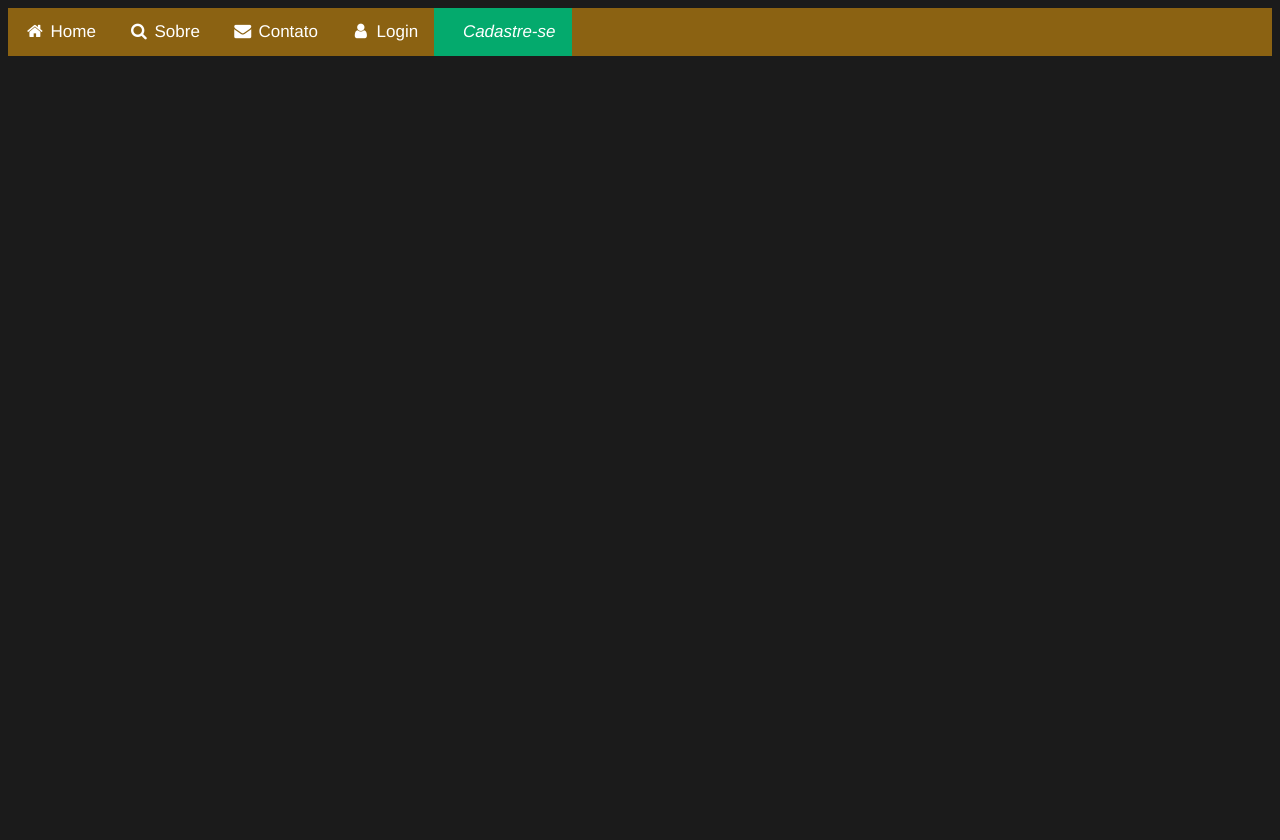
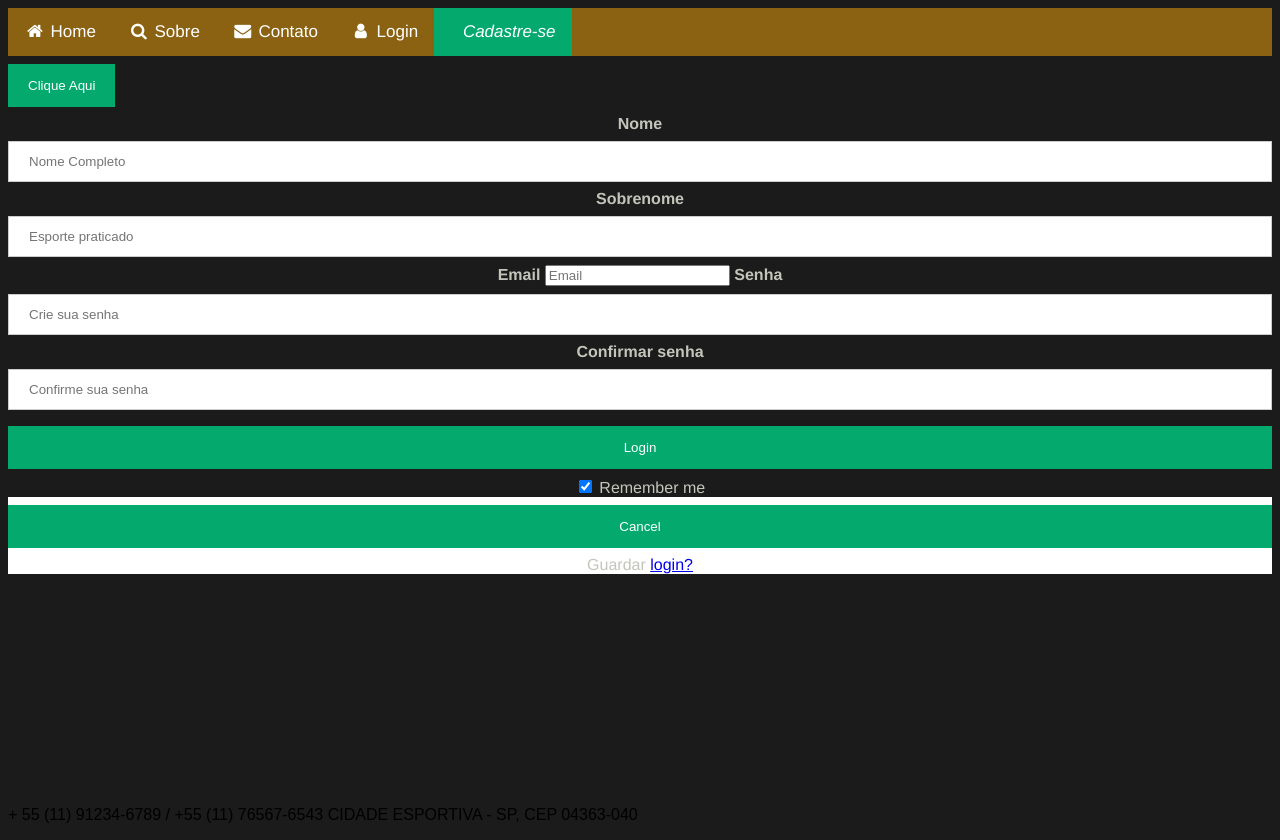
Before and after one commit to rodrigo3299/ProjetoFF, a website: page Cadastre-se.html in a window 1280 px wide. Before the commit the page ends 800 px from the top, so only its background shows below. Drawn offline with Linux system fonts and the light colour scheme.

Commit message:
Future fest 27/10 pt.2

```diff
--- a/Cadastre-se.html
+++ b/Cadastre-se.html
@@ -15,5 +15,76 @@
         <a href="Login.html"><i class="fa fa-fw fa-user"></i> Login</a>
         <a class="active" href="Cadastre-se.html"><i class="fa-diamond">Cadastre-se</i></a>
       </div>
+
+      <button class="botaologin" onclick="document.getElementById('id01').style.display='block'" style="width:auto;">Clique Aqui</button>
+
+      <div id="id01" class="modal">
+
+
+
+          <div class="container">
+
+              <label for="psw"><b>Nome</b></label>
+              <input type="password" placeholder="Nome Completo" name="psw" required>
+
+              <label for="psw"><b>Sobrenome</b></label>
+              <input type="password" placeholder="Esporte praticado" name="psw" required>
+
+
+            <label for="uname"><b>Email</b></label>
+            <input type="text" placeholder="Email" name="uname" required>
+
+            <label for="psw"><b>Senha</b></label>
+            <input type="password" placeholder="Crie sua senha" name="psw" required>
+
+            <label for="psw"><b>Confirmar senha</b></label>
+            <input type="password" placeholder="Confirme sua senha" name="psw" required>
+
+            <button type="submit">Login</button>
+            <label>
+              <input type="checkbox" checked="checked" name="remember"> Remember me
+            </label>
+          </div>
+
+          <div class="container" style="background-color:#ffffff">
+            <button type="button" onclick="document.getElementById('id01').style.display='none'" class="cancelbtn">Cancel</button>
+            <span class="psw">Guardar <a href="#">login?</a></span>
+          </div>
+        </form>
+      </div>
+
+      <script>
+      // Get the modal
+      var modal = document.getElementById('id01');
+
+      // When the user clicks anywhere outside of the modal, close it
+      window.onclick = function(event) {
+          if (event.target == modal) {
+              modal.style.display = "none";
+          }
+      }
+      </script>
+
+      </body>
+
+
+  <BR>
+      <BR>
+          <BR>
+              <BR>
+                  <BR>
+                      <BR>
+                          <BR>
+                              <BR>
+                                  <br>
+                                  <br>
+                                  <br>
+          <BR>
+      <p class="cntt">
+
+          + 55 (11) 91234-6789 / +55 (11) 76567-6543 CIDADE ESPORTIVA - SP, CEP 04363-040
+
+        </p>
+
 </body>
 </html>
```
